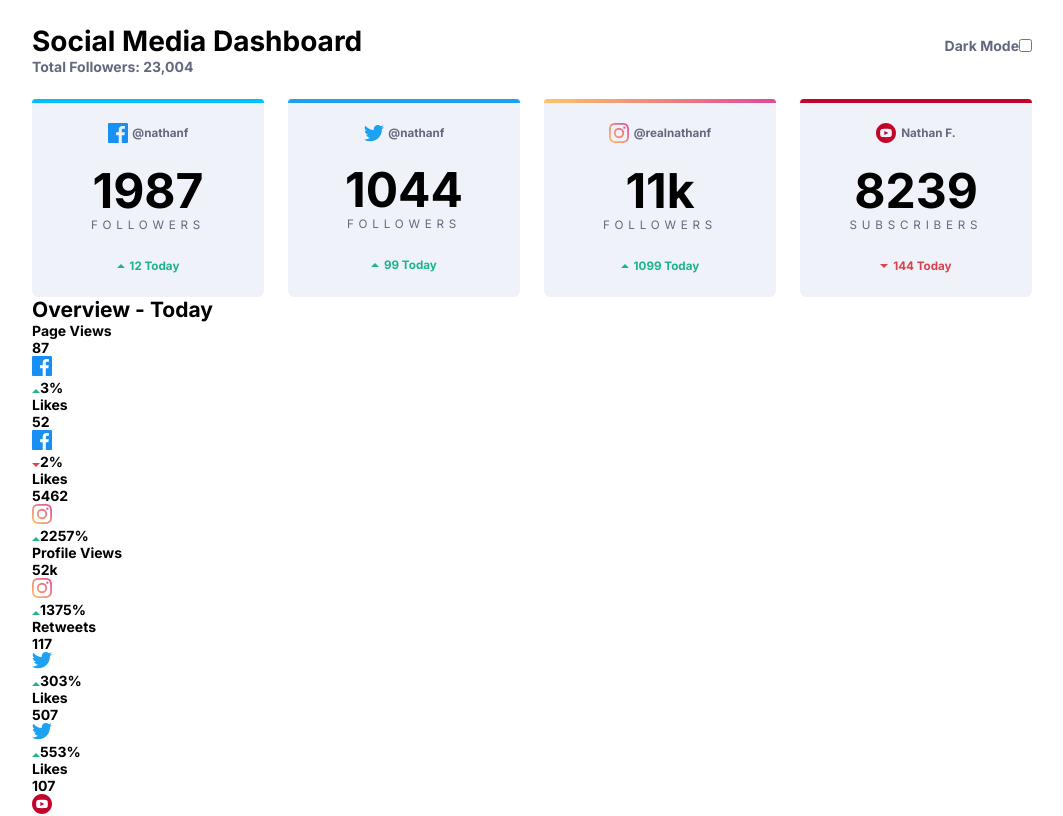
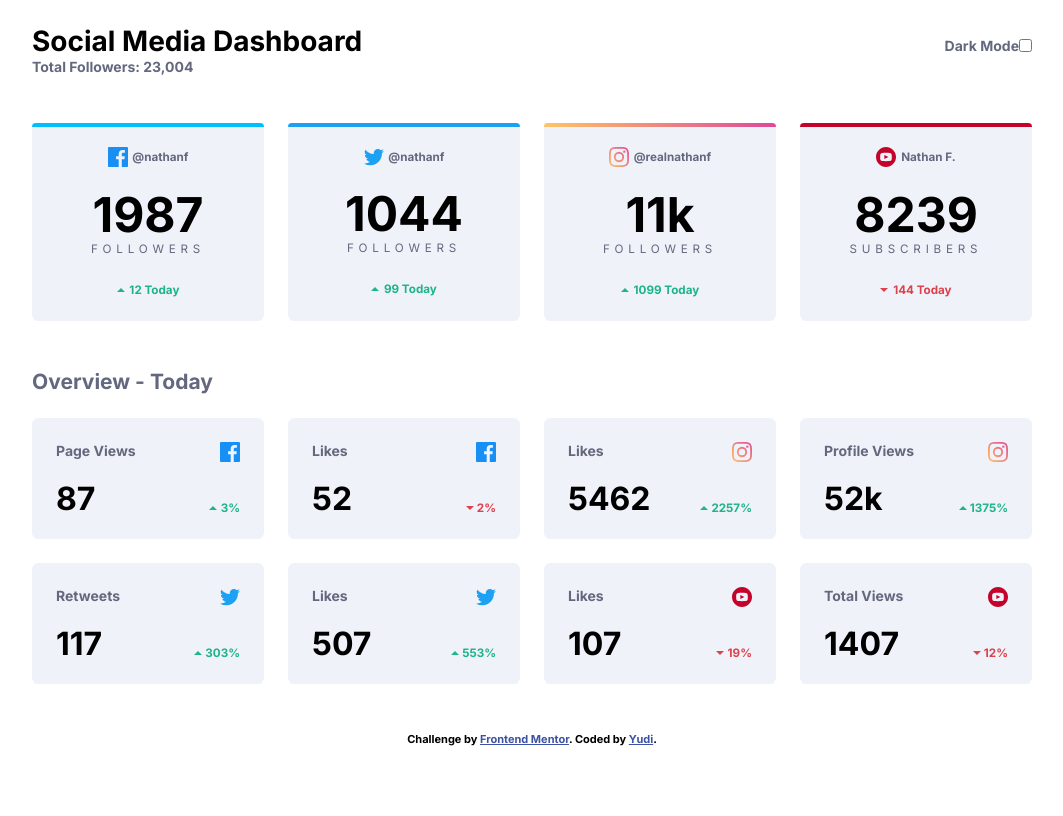
Before and after one commit to yudi7ll/social-media-dashboard, a React (Create React App) app: page / in a window 1280 px wide. Shown: the top 816 px of the page, without its empty margins (108-1171 px from the left). Built offline with nearby package versions, Linux system fonts and the light colour scheme.

Commit message:
light theme

```diff
--- a/src/App.js
+++ b/src/App.js
@@ -19,7 +19,7 @@ function App() {
 			ArrowIcon: ArrowUp,
 			user: '@nathanf',
 			followers: '1987',
-			posts: '12'
+            posts: '12',
 		},
 		{
 			SocialIcon: Twitter,
@@ -27,7 +27,7 @@ function App() {
 			ArrowIcon: ArrowUp,
 			user: '@nathanf',
 			followers: '1044',
-			posts: '99'
+			posts: '99',
 		},
 		{
 			SocialIcon: Instagram,
@@ -123,7 +123,7 @@ function App() {
 					<h4 className="text-gray">Total Followers: 23,004</h4>
 				</div>
                 <hr />
-				<div className="header__theme">
+				<div className="header__switcher">
                     <label
                         className="text--gray"
                         htmlFor="toggleThemeBtn"
@@ -139,8 +139,10 @@ function App() {
                     <BigBoxWithData />
                 </div>
 
-                <h2 className="main__title">Overview - Today</h2>
-                <SmallBoxWithData />
+                <h2 className="text--gray">Overview - Today</h2>
+                <div className="card">
+                    <SmallBoxWithData />
+                </div>
             </main>
 		</>
   );
--- a/src/assets/scss/_header.scss
+++ b/src/assets/scss/_header.scss
@@ -1,6 +1,6 @@
 .header {
     display: grid;
-    grid-template-columns: repeat(auto-fit, minmax(200px, 1fr));
+    grid-template-columns: repeat(auto-fit, minmax(200px, auto));
 
     &__title {
 
@@ -14,24 +14,30 @@
     hr {
         border-top: solid .5px gray;
         margin-bottom: 1rem;
-    }
 
-    @media only screen and (min-width: $mobile-width) {
-        hr { display: none; }
+        @media only screen and (min-width: $mobile-width) {
+            display: none;
+        }
     }
 
 
 
-    &__theme {
+
+    &__switcher {
         align-items: center;
         display: flex;
         justify-content: space-between;
         margin-bottom: 2rem;
-    }
 
-    // center on desktop
-    @media only screen and (min-width: $mobile-width) {
-        &__theme { justify-content: right; }
+        input {
+            &:checked {
+
+            }
+        }
+
+        @media only screen and (min-width: $mobile-width) {
+            justify-content: flex-end;
+        }
     }
 }
 
--- a/src/assets/scss/_init.scss
+++ b/src/assets/scss/_init.scss
@@ -2,7 +2,6 @@
 
 body {
     background-color: #fff;
-    box-sizing: border-box;
     font-family: Inter, sans-serif;
     font-size: 14px;
     font-weight: bold;
@@ -11,14 +10,15 @@ body {
     -webkit-font-smoothing: antialiased;
     -moz-osx-font-smoothing: grayscale;
 
+    * {
+        box-sizing: border-box;
+        margin: 0px;
+        padding: 0px;
+    }
+
     #root {
         margin: auto;
         max-width: 1000px;
-    }
-
-    * {
-        margin: 0px;
-        padding: 0px;
     }
 }
 
@@ -34,8 +34,16 @@ code {
     &--green { color: $lime-green; }
     &--red { color: $bright-red; }
 
+    &--bigger {
+        font-size: 2rem;
+        line-height: 100%;
+    }
+
     &--big {
         font-size: 3rem;
         line-height: 100%;
     }
 }
+
+.align--left { text-align: left; }
+.align--right { text-align: right; }
--- a/src/assets/scss/_main.scss
+++ b/src/assets/scss/_main.scss
@@ -15,11 +15,32 @@ main {
         }
     }
 
+    .row { width: 100%; }
+    .flex {
+        display: flex;
+        justify-content: space-between;
+
+        .mb-1 {
+            margin-bottom: 1.5rem;
+        }
+
+        &--start {
+            align-items: flex-start;
+        }
+
+        &--end {
+            align-items: flex-end;
+        }
+    }
+
     .card {
         display: grid;
         grid-gap: 1.5rem;
         grid-template-columns: repeat(auto-fit, minmax(200px, 1fr));
+        margin-top: 1.5rem;
+        margin-bottom: 3rem;
         text-align: center;
+        width: 100%;
 
         &__box {
             background-color: $light-grayish-blue;
@@ -27,6 +48,21 @@ main {
             &--large {
                 border-radius: 0px 0px .4rem .4rem;
                 position: relative;
+            }
+
+            &--small {
+                border-radius: .4rem;
+                display: flex;
+                justify-content: space-between;
+                padding: 1.5rem;
+                position: static;
+
+                svg {
+                    vertical-align: middle;
+                }
+                small {
+                    margin-left: .2rem;
+                }
             }
         }
 
@@ -50,139 +86,4 @@ main {
             letter-spacing: .3rem;
         }
     }
-
-    // .bigbox {
-    //     background-color: $light-grayish-blue;
-    //     border-bottom-left-radius: 10px;
-    //     border-bottom-right-radius: 10px;
-    //     margin: 1.5rem 0rem;
-    //     padding: 2rem 0rem;
-    //     text-align: center;
-    //     position: relative;
-    //
-    //     &__ribbon {
-    //         border-radius: 10px 10px 0px 0px;
-    //         height: 4px;
-    //         overflow: hidden;
-    //         position: absolute;
-    //         top: 0;
-    //         left: 0;
-    //         right: 0;
-    //
-    //         &--facebook {
-    //             background-color: $facebook;
-    //         }
-    //
-    //         &--twitter {
-    //             background-color: $twitter;
-    //         }
-    //
-    //         &--instagram {
-    //             background-image: $instagram;
-    //         }
-    //
-    //         &--youtube {
-    //             background-color: $youtube;
-    //         }
-    //     }
-    //
-    //     &__account {
-    //         align-items: center;
-    //         color: $dark-grayish-blue;
-    //         display: flex;
-    //         justify-content: center;
-    //
-    //         &--username {
-    //             font-size: .8rem;
-    //             margin-left: .5rem;
-    //         }
-    //     }
-    //
-    //     &__followers {
-    //         margin: 1.5rem 0px;
-    //
-    //         &--large {
-    //             color: #252831;
-    //             font-size: 3.5rem;
-    //         }
-    //
-    //         &--small {
-    //             color: $dark-grayish-blue;
-    //             font-size: .8rem;
-    //             font-weight: normal;
-    //             letter-spacing: .3rem;
-    //         }
-    //     }
-    //
-    //     &__newpost {
-    //         align-items: center;
-    //         display: flex;
-    //         justify-content: center;
-    //
-    //         span {
-    //             font-size: .8rem;
-    //             margin-left: .3rem;
-    //         }
-    //
-    //         &--green {
-    //             color: $lime-green;
-    //         }
-    //
-    //         &--red {
-    //             color: $bright-red;
-    //         }
-    //     }
-    // }
-    //
-    // .smallbox {
-    //     background-color: $light-grayish-blue;
-    //     border-radius: 10px;
-    //     display: flex;
-    //     justify-content: space-between;
-    //     margin: 1rem 0rem;
-    //     padding: 2rem;
-    //
-    //     .highlight {
-    //         display: flex;
-    //         flex-direction: column;
-    //         justify-content: space-between;
-    //
-    //         &__text {
-    //             color: $dark-grayish-blue;
-    //         }
-    //
-    //         &__count {
-    //             font-size: 1.5rem;
-    //             margin-top: 1rem;
-    //         }
-    //     }
-    //
-    //     .percentage {
-    //         align-items: center;
-    //         display: flex;
-    //
-    //         &--mt {
-    //             margin-top: 1rem;
-    //         }
-    //
-    //         &--mr {
-    //             margin-right: .2rem;
-    //         }
-    //
-    //         &--green {
-    //             color: $lime-green;
-    //         }
-    //
-    //         &--red {
-    //             color: $bright-red;
-    //         }
-    //     }
-    //
-    //     &__social {
-    //         align-items: flex-end;
-    //         display: flex;
-    //         flex-direction: column;
-    //         justify-content: space-between;
-    //     }
-    // }
 }
--- a/src/components/BigBox.js
+++ b/src/components/BigBox.js
@@ -9,9 +9,9 @@ function BigBoxComponent({
     ArrowIcon,
     posts,
     postsTextColor = 'green'
-}) {
+}, key) {
 	return (
-		<div key={ posts } className="card__box card__box--large">
+		<div key={ key } className="card__box card__box--large">
             <div className={ "card__ribbon card__ribbon--" + socialMedia } />
 			<div className="icon-text-center">
 				<SocialIcon />
--- a/src/components/SmallBox.js
+++ b/src/components/SmallBox.js
@@ -8,18 +8,22 @@ function SmallBox({
     ArrowIcon,
     percentage,
     percentageColor
-}) {
+}, key) {
     return (
-        <div key={ highlightCount } className="smallbox">
-            <div className="highlight">
-                <div className="highlight__text">{ highlight }</div>
-                <div className="highlight__count">{ highlightCount }</div>
-            </div>
-            <div className="smallbox__social">
-                <SocialMediaIcon />
-                <div className="percentage percentage--mt">
-                    <span className="percentage--mr"><ArrowIcon /></span>
-                    <span className={ 'percentage--' + percentageColor }>{ percentage }</span>
+        <div key={ key } className="card__box card__box--small">
+            <div className="row">
+                <div className="flex flex--start mb-1">
+                    <div className="text--gray mb-1">{ highlight }</div>
+                    <div>
+                        <SocialMediaIcon />
+                    </div>
+                </div>
+                <div className="flex flex--end mb-1">
+                    <div className="text--bigger">{ highlightCount }</div>
+                    <div>
+                        <ArrowIcon />
+                        <small className={ 'text--' + percentageColor }>{ percentage }</small>
+                    </div>
                 </div>
             </div>
         </div>
```
